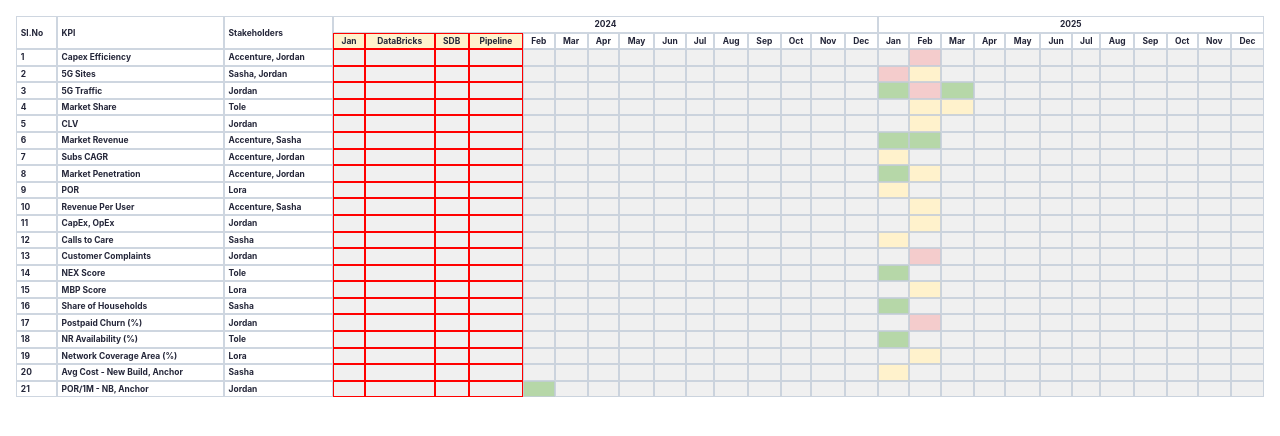
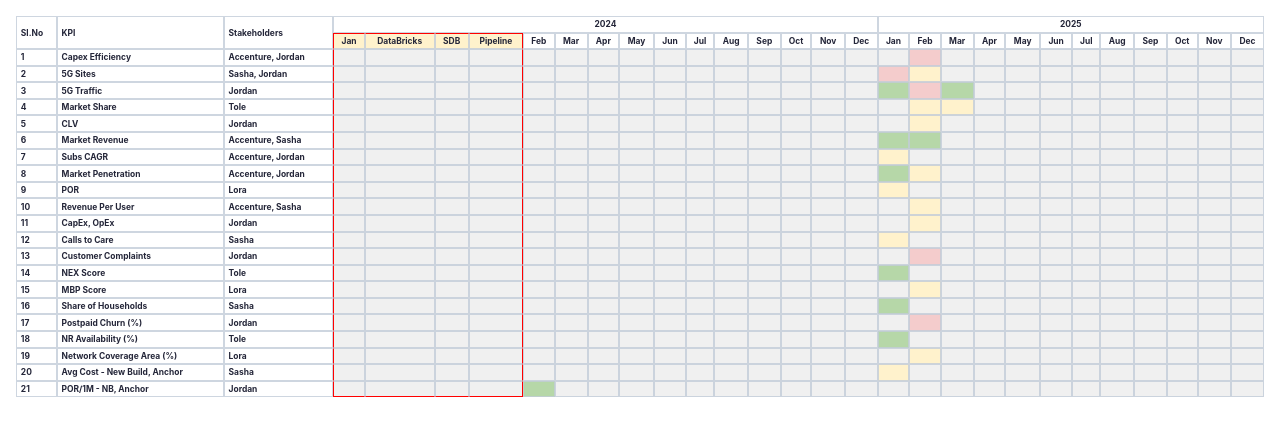
Before and after one commit to sayanghoshofficial/my-react-app, a React (Vite) app: page / in a window 1280 px wide. Both pictures are taken after a click on the element 397 px from the left and 57 px from the top of the page. Shown: the top 436 px of the page. Built offline with nearby package versions, Linux system fonts and the light colour scheme.

Commit message:
fixed border style on select

```diff
--- a/src/components/StatusTableComponent/index.jsx
+++ b/src/components/StatusTableComponent/index.jsx
@@ -1,11 +1,12 @@
 import React, { useEffect, useRef, useState } from "react";
 import { StickyTd, StyledTable, TableContainer, Td, Th } from "./index.sc";
-import { getBgColor } from "./utils";
+import { getBgColor, months, columnsConfig } from "./utils";
+import { mockData } from "./mockData";
 
-const KPIAdminTable = ({ data }) => {
+const KPIAdminTable = ({}) => {
   const [columnWidths, setColumnWidths] = useState({});
   const [openColumns, setOpenColumns] = useState({});
-
+  const data = mockData.data;
   const slNoRef = useRef();
   const kpiRef = useRef();
   const stakeholdersRef = useRef();
@@ -29,20 +30,6 @@ const KPIAdminTable = ({ data }) => {
     };
   }, [data, openColumns]);
 
-  const months = [
-    "Jan",
-    "Feb",
-    "Mar",
-    "Apr",
-    "May",
-    "Jun",
-    "Jul",
-    "Aug",
-    "Sep",
-    "Oct",
-    "Nov",
-    "Dec",
-  ];
   const years = Array.from(
     new Set(
       data.flatMap((item) =>
@@ -62,12 +49,6 @@ const KPIAdminTable = ({ data }) => {
       return newState;
     });
   };
-
-  const columnsConfig = [
-    { key: "dataBricks", label: "DataBricks" },
-    { key: "sdb", label: "SDB" },
-    { key: "pipeline", label: "Pipeline" },
-  ];
 
   const availableSubColumns = columnsConfig.filter(({ key }) =>
     data.some((item) =>
@@ -125,6 +106,10 @@ const KPIAdminTable = ({ data }) => {
             {years.map((year) =>
               months.map((month) => {
                 const period = `${month.toUpperCase()}'${year.slice(-2)}`;
+                const isMonthSelect =
+                  month.toLowerCase() ===
+                    Object.keys(openColumns)[0]?.slice(0, 3).toLowerCase() ||
+                  false;
                 return (
                   <>
                     <Th
@@ -132,15 +117,17 @@ const KPIAdminTable = ({ data }) => {
                       style={{ textAlign: "center", cursor: "pointer" }}
                       onClick={() => handleColumnClick(month, year)}
                       expanded={openColumns[period]}
+                      isFirst={isMonthSelect}
                     >
                       {month}
                     </Th>
                     {openColumns[period] &&
-                      availableSubColumns.map(({ key, label }) => (
+                      availableSubColumns.map(({ key, label }, columnIdx) => (
                         <Th
                           key={`${period}-${key}`}
                           style={{ textAlign: "center" }}
                           expanded={openColumns[period]}
+                          isLast={columnIdx === availableSubColumns.length - 1}
                         >
                           {label}
                         </Th>
@@ -152,14 +139,18 @@ const KPIAdminTable = ({ data }) => {
           </tr>
         </thead>
         <tbody>
-          {data.map((item, index) => (
+          {data.map((item, index) => {
+            const isLastRow = index === data.length - 1;
+            return (
               <tr key={index}>
                 <StickyTd style={{ left: 0 }}>{index + 1}</StickyTd>
                 <StickyTd style={{ left: columnWidths.slNoWidth }}>
                   {item.kpi_name}
                 </StickyTd>
                 <StickyTd
-                style={{ left: columnWidths.slNoWidth + columnWidths.kpiWidth }}
+                  style={{
+                    left: columnWidths.slNoWidth + columnWidths.kpiWidth,
+                  }}
                 >
                   {item.stakeholders.join(", ")}
                 </StickyTd>
@@ -169,17 +160,27 @@ const KPIAdminTable = ({ data }) => {
                     const statusObj = item.monthly_statuses.find(
                       (status) => status.for_period === period
                     );
+                    const isMonthSelect =
+                      month.toLowerCase() ===
+                        Object.keys(openColumns)[0]
+                          ?.slice(0, 3)
+                          .toLowerCase() || false;
                     return (
                       <>
                         <Td
                           key={period}
                           bg={getBgColor(statusObj?.color)}
-                        style={{ textAlign: "center", cursor: "pointer" }}
+                          style={{
+                            textAlign: "center",
+                            cursor: "pointer",
+                          }}
                           expanded={openColumns[period]}
                           onClick={() => handleColumnClick(month, year)}
+                          isFirst={isMonthSelect}
+                          isLastRow={isLastRow}
                         ></Td>
                         {openColumns[period] &&
-                        availableSubColumns.map(({ key }) => (
+                          availableSubColumns.map(({ key }, columnIdx) => (
                             <Td
                               key={`${period}-${key}`}
                               style={{
@@ -187,6 +188,10 @@ const KPIAdminTable = ({ data }) => {
                                 backgroundColor: getBgColor(statusObj?.[key]),
                               }}
                               expanded={openColumns[period]}
+                              isLast={
+                                columnIdx === availableSubColumns.length - 1
+                              }
+                              isLastRow={isLastRow}
                             ></Td>
                           ))}
                       </>
@@ -194,7 +199,8 @@ const KPIAdminTable = ({ data }) => {
                   })
                 )}
               </tr>
-          ))}
+            );
+          })}
         </tbody>
       </StyledTable>
     </TableContainer>
--- a/src/components/StatusTableComponent/index.sc.jsx
+++ b/src/components/StatusTableComponent/index.sc.jsx
@@ -45,16 +45,21 @@ export const Th = styled.th`
   font-family: "Inter";
   color: #242639;
   white-space: nowrap;
-  border: ${viewSizeCalculator(1, true)} solid rgba(194, 204, 217, 0.8);
   position: sticky;
   text-align: left;
   top: 0;
   z-index: 3;
-  border: ${(props) =>
-    props.expanded
-      ? `${viewSizeCalculator(1, true)} solid red`
-      : `${viewSizeCalculator(1, true)} solid rgba(194, 204, 217, 0.8)`};
-       box-sizing: border-box;
+  border: ${viewSizeCalculator(1, true)} solid rgba(194, 204, 217, 0.8);
+  ${({ expanded }) =>
+    expanded && `border-top: ${viewSizeCalculator(2, true)} solid red;`}
+  ${({ isFirst, expanded }) =>
+    isFirst &&
+    expanded &&
+    `border-left: ${viewSizeCalculator(2, true)} solid red;`}
+  ${({ isLast, expanded }) =>
+    isLast &&
+    expanded &&
+    `border-right: ${viewSizeCalculator(2, true)} solid red;`}
 `;
 
 export const Td = styled.td`
@@ -68,11 +73,20 @@ export const Td = styled.td`
   color: #242639;
   white-space: nowrap;
   background: ${(props) => props.bg || "#fff"};
-  border: ${(props) =>
-    props.expanded
-      ? `${viewSizeCalculator(1, true)} solid red`
-      : `${viewSizeCalculator(1, true)} solid rgba(194, 204, 217, 0.8)`};
-       box-sizing: border-box;
+  box-sizing: border-box;
+  ${({ isFirst, expanded }) =>
+    isFirst &&
+    expanded &&
+    `border-left: ${viewSizeCalculator(2, true)} solid red;`};
+  ${({ isLast, expanded }) =>
+    isLast &&
+    expanded &&
+    `border-right: ${viewSizeCalculator(2, true)} solid red;`};
+
+  ${({ isLastRow, expanded }) =>
+    isLastRow &&
+    expanded &&
+    `border-bottom: ${viewSizeCalculator(2, true)} solid red;`};
 `;
 
 export const StickyTd = styled(Td)`
--- a/src/components/StatusTableComponent/utils.jsx
+++ b/src/components/StatusTableComponent/utils.jsx
@@ -33,3 +33,24 @@ export const getBgColor = (color) => {
       return "#f0f0f0";
   }
 };
+
+export const months = [
+  "Jan",
+  "Feb",
+  "Mar",
+  "Apr",
+  "May",
+  "Jun",
+  "Jul",
+  "Aug",
+  "Sep",
+  "Oct",
+  "Nov",
+  "Dec",
+];
+
+export const columnsConfig = [
+  { key: "dataBricks", label: "DataBricks" },
+  { key: "sdb", label: "SDB" },
+  { key: "pipeline", label: "Pipeline" },
+];
```
Lines whose indentation alone changed are shown as unchanged.
